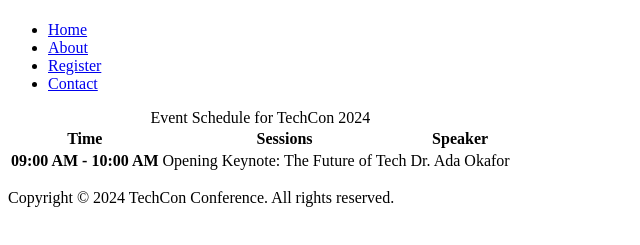
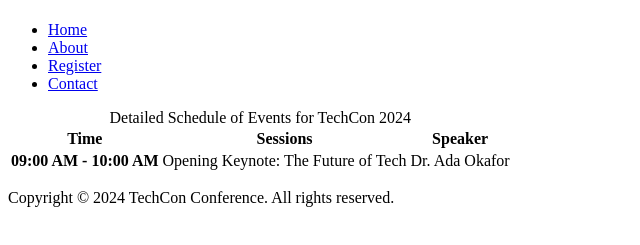
Before and after one commit to KinggPeculiar/TechCon_HTML, a plain HTML site: page techcon_website/schedule.html in a window 1280 px wide. Shown: the part 59-304 px from the top of the page, without its empty margins (0-640 px from the left). Drawn offline with Linux system fonts and the light colour scheme.

Commit message:
Corrected caption error in schedule.html

```diff
--- a/techcon_website/schedule.html
+++ b/techcon_website/schedule.html
@@ -19,7 +19,7 @@
         </header>
         <main>
             <table>
-                <caption>Event Schedule for TechCon 2024</caption>
+                <caption>Detailed Schedule of Events for TechCon 2024</caption>
 
                     <tr>
                         <th scope="col">Time</th>
```
